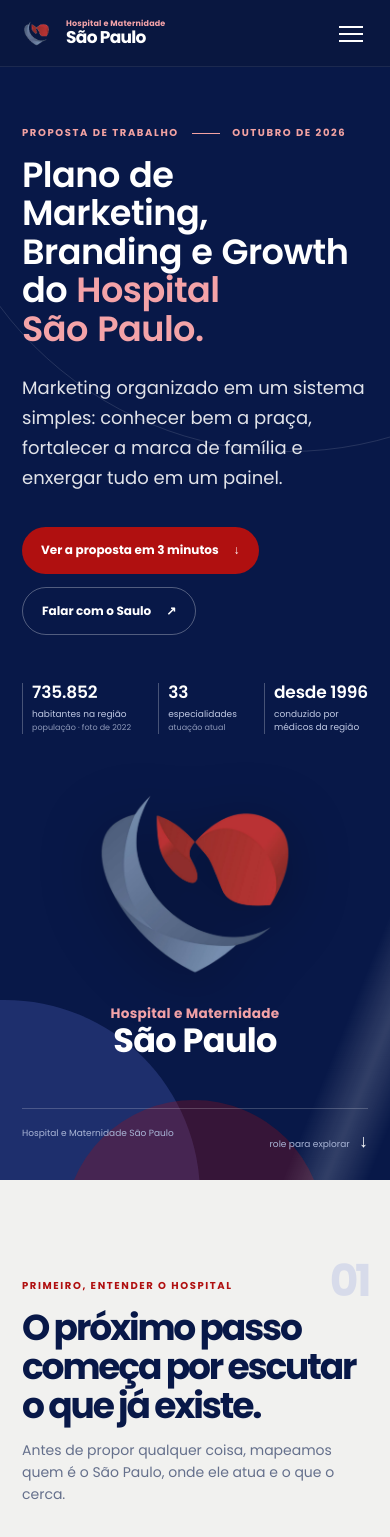
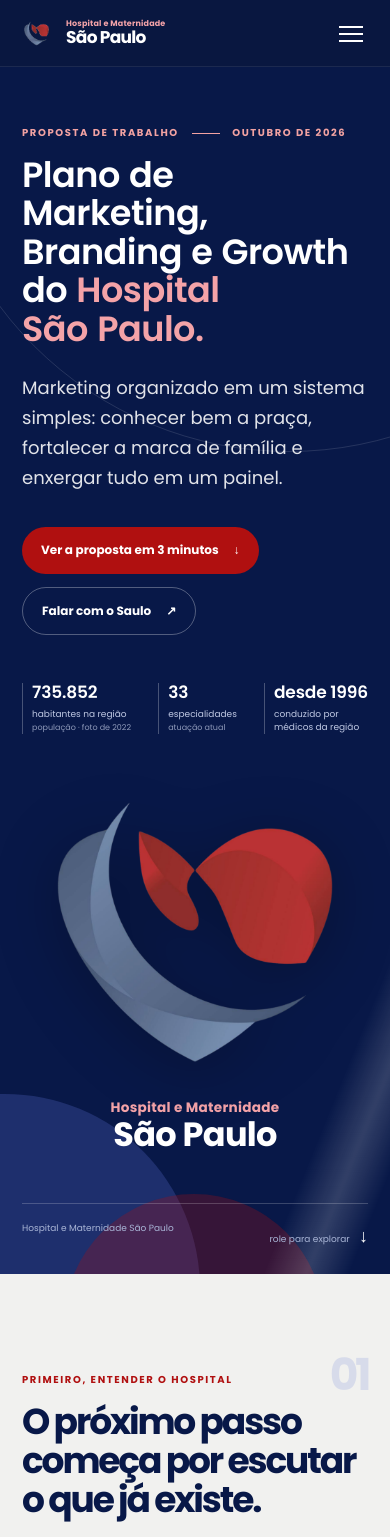
Before and after one commit to emanaproducoes-cmyk/hospitalsaopaulo, a Next.js app: page / in a window 390 px wide. Shown: the top 1537 px of the page. Built offline with nearby package versions, Linux system fonts and the light colour scheme.

Commit message:
Update hero-soft.css

```diff
--- a/app/hero-soft.css
+++ b/app/hero-soft.css
@@ -135,13 +135,11 @@
   color: #ffffff;
 }
 
+/* computador */
+main .hero .hero-logo-card { width: min(100%, 640px); }
+main .hero .hero-logo-card img { width: min(90%, 500px); }
+
+/* celular */
 @media (max-width: 760px) {
-  main .hero .hero-logo-card {
-    width: 100%;
-    align-self: center;
-  }
-
-  main .hero .hero-logo-card img {
-    width: min(60%, 200px);
-  }
+  main .hero .hero-logo-card img { width: min(85%, 340px); }
 }
```
